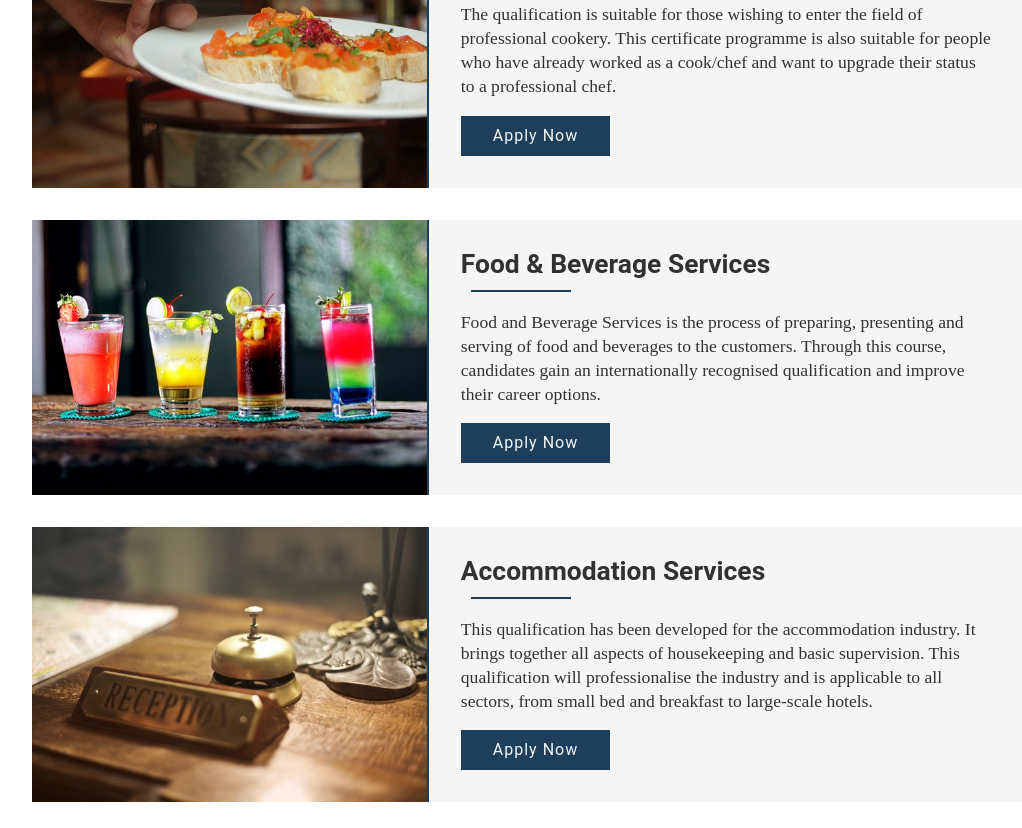
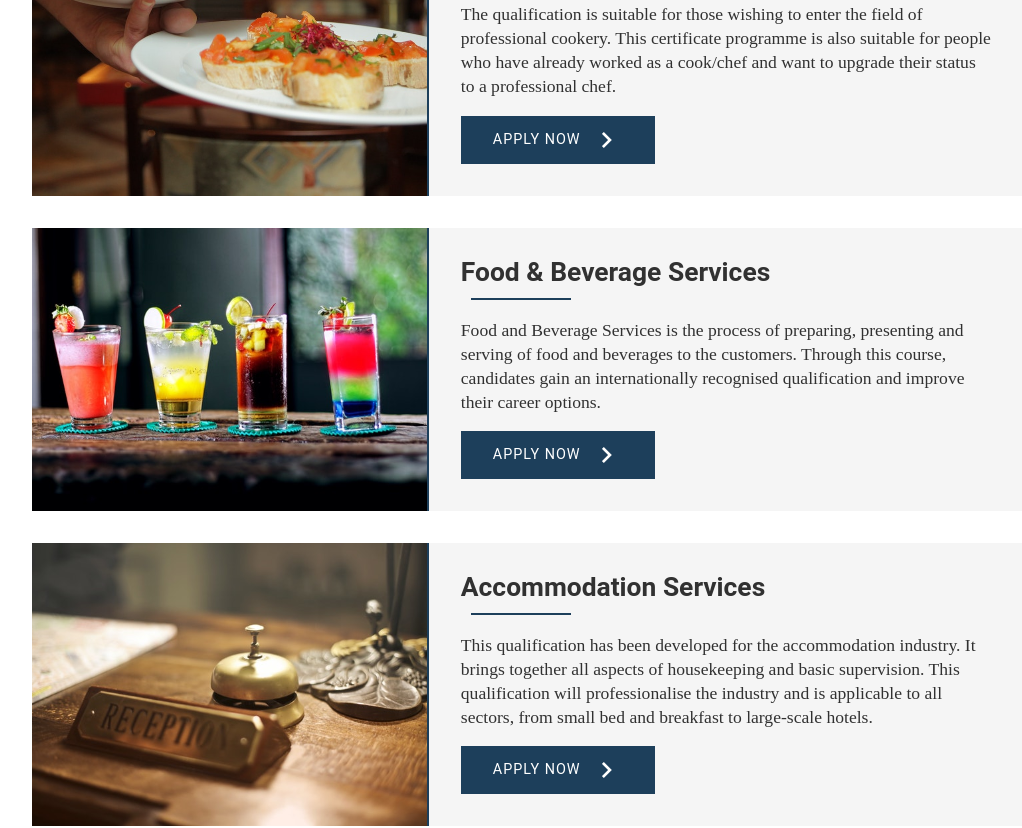
Before and after one commit to Spha88/hotel-school, a Next.js app: page /courses in a window 1280 px wide. Shown: the part 900-1728 px from the top of the page, without its empty margins (112-1134 px from the left). Built offline with nearby package versions, Linux system fonts and the light colour scheme.

Commit message:
Add media queries to Hero to accommodate the newly added enroll now button

```diff
--- a/components/CoursesContent/CoursesContent.js
+++ b/components/CoursesContent/CoursesContent.js
@@ -1,6 +1,7 @@
 import React from 'react'
 import Link from 'next/link';
 import styles from './CoursesContent.module.scss';
+import LinkButton from '../UI/LinkButton/LinkButton';
 
 const CoursesContent = () => {
     return (
@@ -44,9 +45,7 @@ const CoursesContent = () => {
                                 This certificate programme is also suitable for people who have already worked as a cook/chef and want to upgrade their status to a professional chef.
 
                             </p>
-                            <Link href="/contact">
-                                <a>Apply Now</a>
-                            </Link>
+                            <LinkButton href="/contact" label="apply now" />
                         </div>
 
                     </div>
@@ -62,9 +61,7 @@ const CoursesContent = () => {
                             Through this course, candidates gain an internationally recognised qualification and improve their career options.
 
                                 </p>
-                            <Link href="/contact">
-                                <a>Apply Now</a>
-                            </Link>
+                                <LinkButton href="/contact" label="apply now" />
                         </div>
 
 
@@ -77,9 +74,7 @@ const CoursesContent = () => {
                         <div>
                             <h2>Accommodation Services</h2>
                             <p>This qualification has been developed for the accommodation industry. It brings together all aspects of housekeeping and basic supervision. This qualification will professionalise the industry and is applicable to all sectors, from small bed and breakfast to large-scale hotels.</p>
-                            <Link href="/contact">
-                                <a>Apply Now</a>
-                            </Link>
+                            <LinkButton href="/contact" label="apply now" />
                         </div>
 
 
--- a/components/CoursesContent/CoursesContent.module.scss
+++ b/components/CoursesContent/CoursesContent.module.scss
@@ -91,15 +91,6 @@
                             bottom: 0;
                         }
                     }
-                    a {
-                        display: inline-block;
-                        padding: .5rem 2rem;
-                        background: var(--blue);
-                        color: var(--white);
-                        font-family: var(--roboto);
-                        letter-spacing: 1px;
-                        font-size: 1rem;
-                    }
                 }
                 @include media($mobile) {
                     display: block;
--- a/components/UI/LinkButton/LinkButton.module.scss
+++ b/components/UI/LinkButton/LinkButton.module.scss
@@ -1,16 +1,16 @@
 .LinkButton {
     display: inline-flex;
-    padding: .6rem 2rem;
+    padding: .5rem 2rem;
     justify-content: center;
     align-items: center;
     background: var(--blue);
     font-family: var(--roboto);
     letter-spacing: 1px;
-    font-weight: bold;
-    font-size: 1rem;
+    font-size: .9rem;
     text-transform: uppercase;
     text-shadow: none;
     position: relative;
+    color: #fff;
     i {
         position: relative;
         margin-left: 10px;
```
Also changed, not shown: components/Hero/Hero.module.scss (+7 -3 lines).
